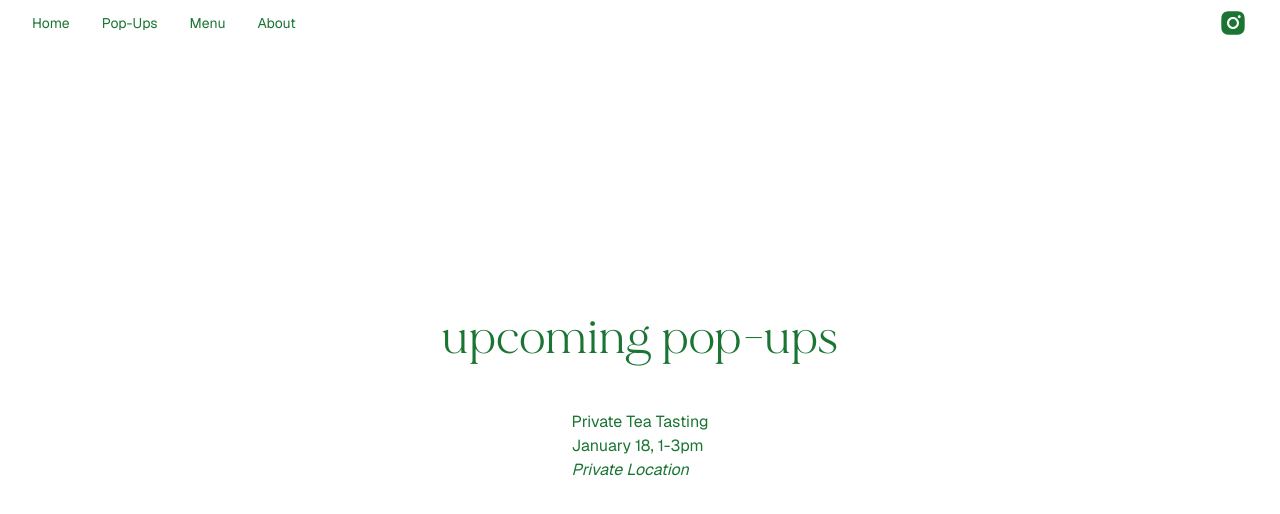
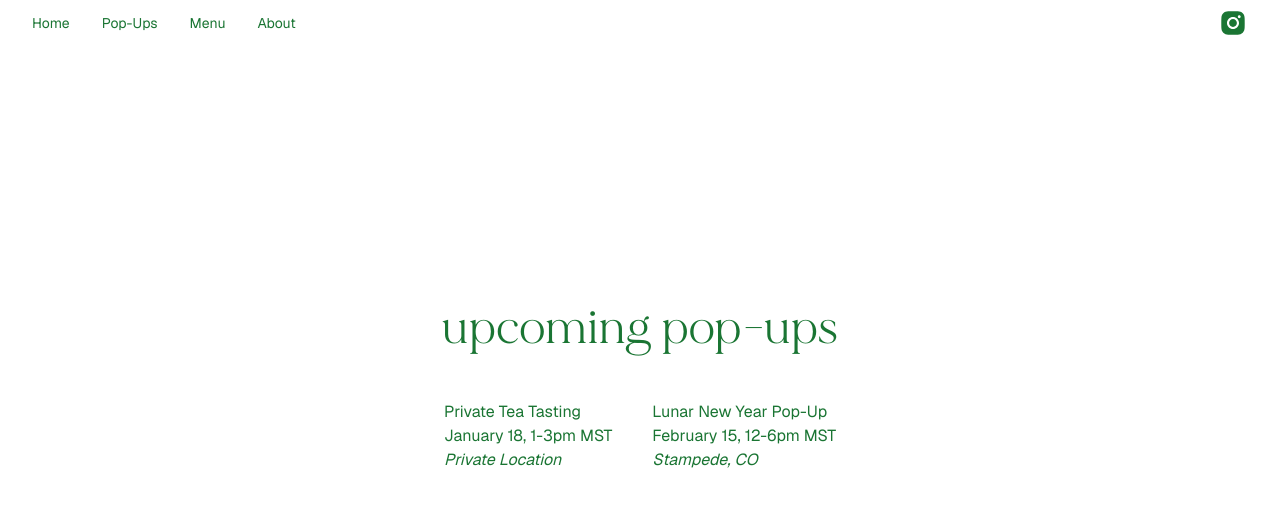
Before and after one commit to stephenfcan/nujii, a Next.js app: page /popups in a window 1280 px wide. Shown: the top 514 px of the page. Built offline with nearby package versions, Linux system fonts and the light colour scheme.

Commit message:
add lunar new year 26 event

```diff
--- a/src/app/popups/page.js
+++ b/src/app/popups/page.js
@@ -2,31 +2,31 @@ export default function PopupsPage() {
   return (
     <div className="bg-white text-[#1a7533] p-8 pb-20 gap-4 sm:p-20 -mt-14">
       <div className="flex flex-col items-center justify-center min-h-screen -mt-20">
-        <h1 className="font-Mirage text-5xl">upcoming pop-ups</h1>
-        <div className="flex flex-col space-y-5 mt-12">
+        <h1 className="font-Mirage text-5xl mb-12">upcoming pop-ups</h1>
+        <div className="flex flex-col space-y-5 md:flex-row md:space-x-10">
             {/* <p className="font-sans text-md max-w-xl">Stay tuned!</p> */}
             <div>
               <p className="font-sans text-md max-w-xl">
                 Private Tea Tasting
               </p>
               <p className="font-sans text-md max-w-xl">
-                January 18, 1-3pm
+                January 18, 1-3pm MST
               </p>
               <i className="font-sans text-md max-w-xl">
                 Private Location
               </i>
             </div>
-            {/* <div>
+            <div>
               <p className="font-sans text-md max-w-xl">
-                2026 Lunar New Year on Havana Street
+                Lunar New Year Pop-Up
               </p>
               <p className="font-sans text-md max-w-xl">
-                February 15, 12-6pm
+                February 15, 12-6pm MST
               </p>
               <i className="font-sans text-md max-w-xl">
-                The Stampede, Aurora
+                Stampede, CO
               </i>
-            </div> */}
+            </div>
         </div>
       </div>
     </div>
```
